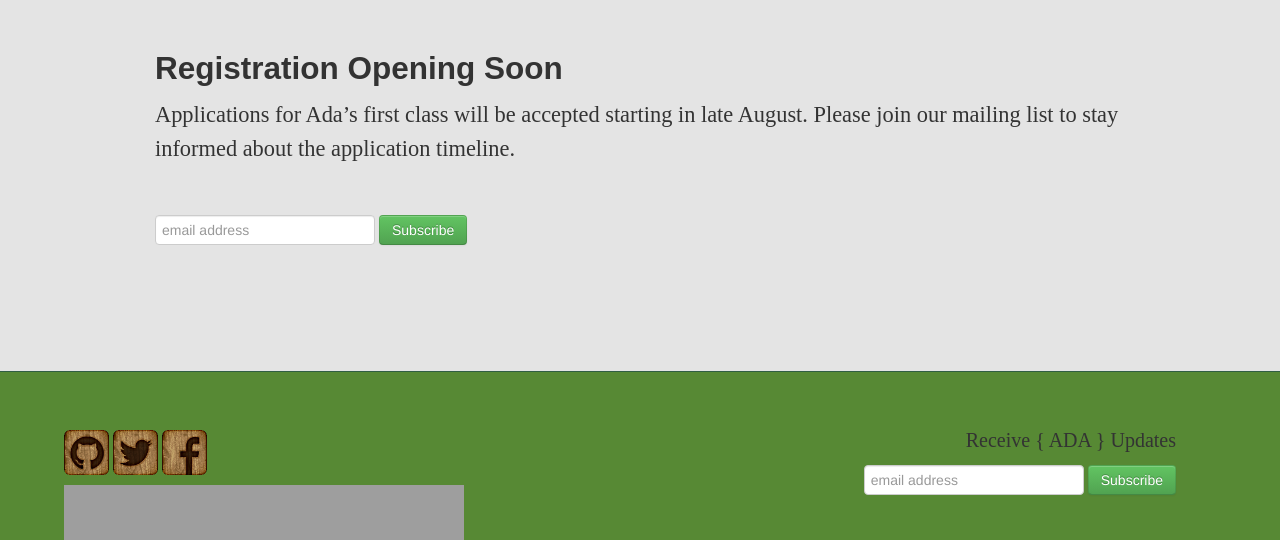
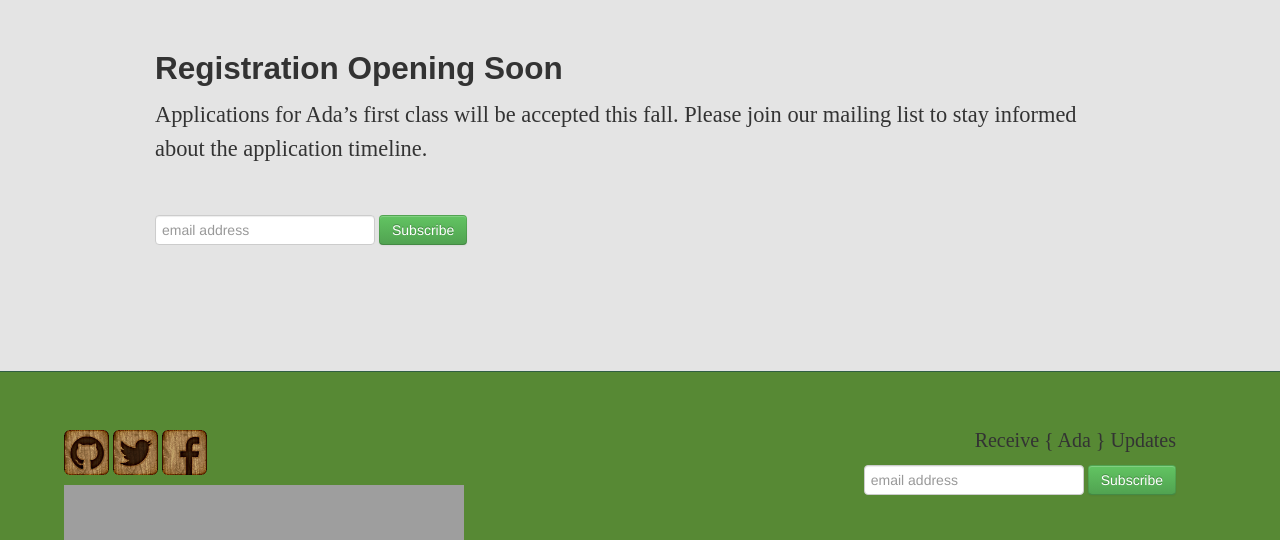
Before and after one commit to Ada-Developers-Academy/adadevelopersacademy.org, a Jekyll site: the page built from apply/index.html, in a window 1280 px wide. Shown: the part 874-1414 px from the top of the page. Built offline with Jekyll 4.4.1, drawn with Linux system fonts in a browser that asks for light colours; nearby versions of some CDN libraries; grey boxes are pictures that could not be loaded.

Commit message:
Styleguide and timeline updates.

```diff
--- a/_layouts/default.html
+++ b/_layouts/default.html
@@ -67,7 +67,7 @@
           <!-- Begin MailChimp Signup Form -->
           <div id="mc_embed_signup">
             <form action="http://adadevelopersacademy.us7.list-manage2.com/subscribe/post?u=1257144c242d44e00562dabbd&amp;id=9343a1d29b" method="post" id="mc-embedded-subscribe-form" name="mc-embedded-subscribe-form" class="validate" target="_blank" novalidate>
-            	<label for="mce-EMAIL" class='tk-oxtail'>Receive { ADA } Updates</label>
+            	<label for="mce-EMAIL" class='tk-oxtail'>Receive { Ada } Updates</label>
             	<input type="email" value="" name="EMAIL" class="email" id="mce-EMAIL" placeholder="email address" required>
               <input type="submit" value="Subscribe" name="subscribe" id="mc-embedded-subscribe" class="btn btn-success">
             </form>
--- a/apply/index.html
+++ b/apply/index.html
@@ -13,7 +13,7 @@ title: Apply - Ada Developers’ Academy
     <div class="span10 body-text">
       <img src="/images/ADAlogo_large.png" class="killwithcenter" />
       <h2>Registration Opening Soon</h2>
-      <p>Applications for Ada’s first class will be accepted starting in late August. Please join our mailing list to stay informed about the application timeline.</p>
+      <p>Applications for Ada’s first class will be accepted this fall. Please join our mailing list to stay informed about the application timeline.</p>
        <!-- Begin MailChimp Signup Form -->
         <div class="email-form" id="mc_embed_signup">
           <form action="http://adadevelopersacademy.us7.list-manage2.com/subscribe/post?u=1257144c242d44e00562dabbd&amp;id=9343a1d29b" method="post" id="mc-embedded-subscribe-form" name="mc-embedded-subscribe-form" class="validate" target="_blank" novalidate>
```
